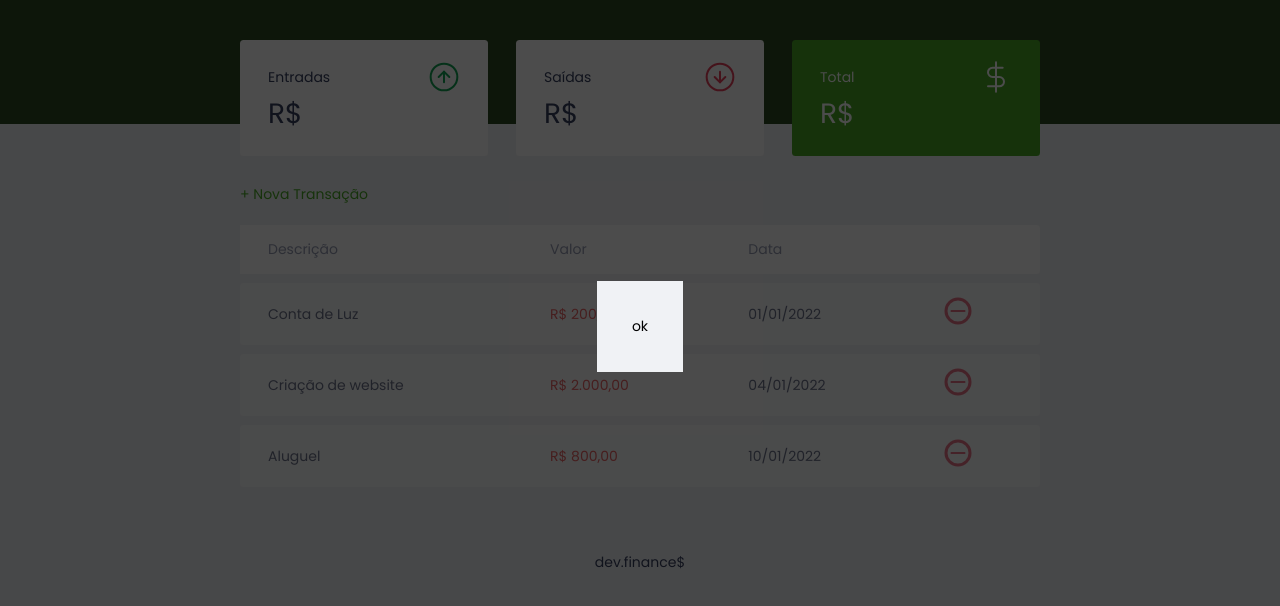
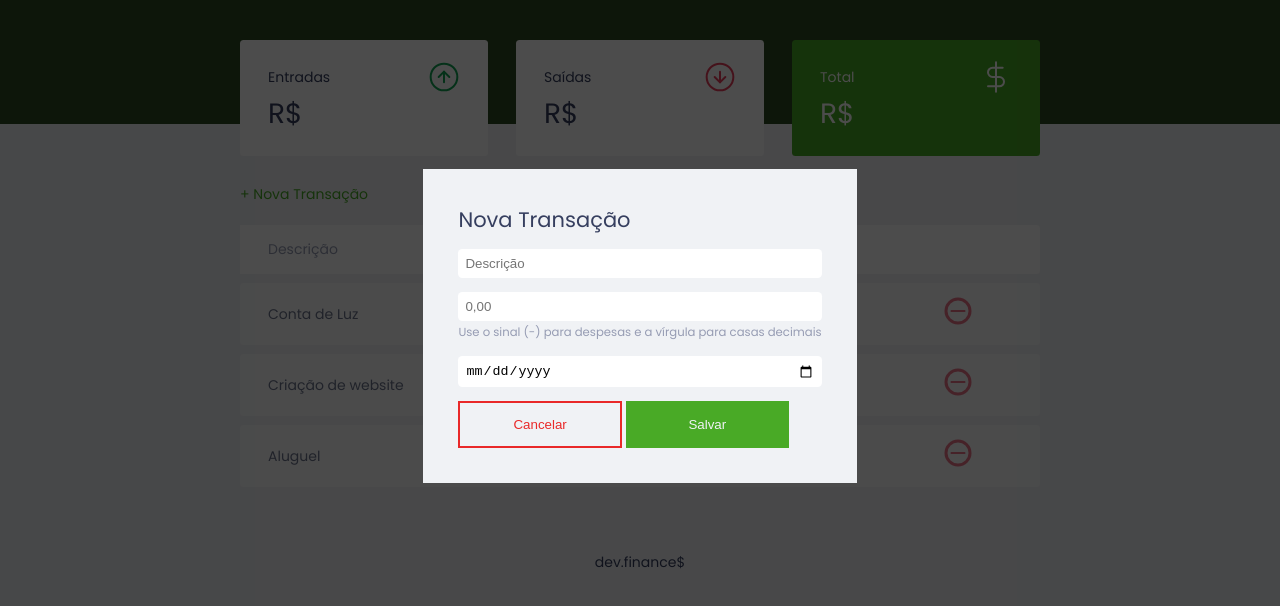
Before and after one commit to uitalorss/sistema-financeiro, a plain HTML site: page index.html in a window 1280 px wide. Shown: the part 74-680 px from the top of the page. Drawn offline with Linux system fonts and the light colour scheme.

Commit message:
ajustes do formulario do modal

```diff
--- a/assets/css/style.css
+++ b/assets/css/style.css
@@ -51,6 +51,35 @@ a:hover {
 .button.new {
   display: inline-block;
   margin-bottom: 0.8rem;
+}
+
+.btn {
+  padding: 1rem 2rem;
+  width: 45%;
+}
+
+.cancel {
+  background: #f0f2f5;
+  border: 2px solid #e92929;
+  color: #e92929;
+}
+
+.cancel:hover {
+  background: #e92929;
+  border: 2px solid #e92929;
+  color: #f0f2f5;
+  transition: 0.5s;
+}
+
+.submit {
+  background: #49aa26;
+  border: 2px solid #49aa26;
+  color: #f0f2f5;
+}
+
+.submit:hover {
+  background: #3dd705;
+  transition: 0.5s;
 }
 
 /* Header */
@@ -187,6 +216,38 @@ footer {
   padding: 2.5rem;
 }
 
+/* form */
+.modal input {
+  width: 100%;
+}
+
+.info {
+  color: #969cb3;
+}
+
+.title-modal {
+  margin-top: 0;
+}
+
+input {
+  border: none;
+  width: 100%;
+  border-radius: 0.3rem;
+  padding: 0.5rem;
+}
+
+.input-group {
+  margin-top: 1rem;
+}
+
+.info {
+  margin-bottom: 1rem;
+}
+
+.btn-actions {
+  margin-top: 1rem;
+}
+
 /* Responsivo */
 @media only screen and (min-width: 800px) {
   html {
--- a/index.html
+++ b/index.html
@@ -81,7 +81,27 @@
 
   <div class="modal-overlay active">
     <div class="modal">
-      ok
+      <form action="">
+        <h2 class="title-modal">Nova Transação</h2>
+        <div class="input-group">
+          <label class="sr-only" for="descrption">Descrição</label>
+          <input type="text" id="descrption" name="description" placeholder="Descrição">
+        </div>
+        <div class="input-group">
+          <label class="sr-only" for="amount">Valor</label>
+          <input type="number" id="amount" name="amout" step="0.01" placeholder="0,00">
+        </div>
+        <small class="info">Use o sinal (-) para despesas e a vírgula para casas decimais</small>
+        <div class="input-group">
+          <label class="sr-only" for="date">Data</label>
+          <input type="date" id="date" name="date">
+        </div>
+        <div class="btn-actions">
+          <button class="btn cancel">Cancelar</button>
+          <button class="btn submit">Salvar</button>
+        </div>
+
+      </form>
     </div>
   </div>
 
```
